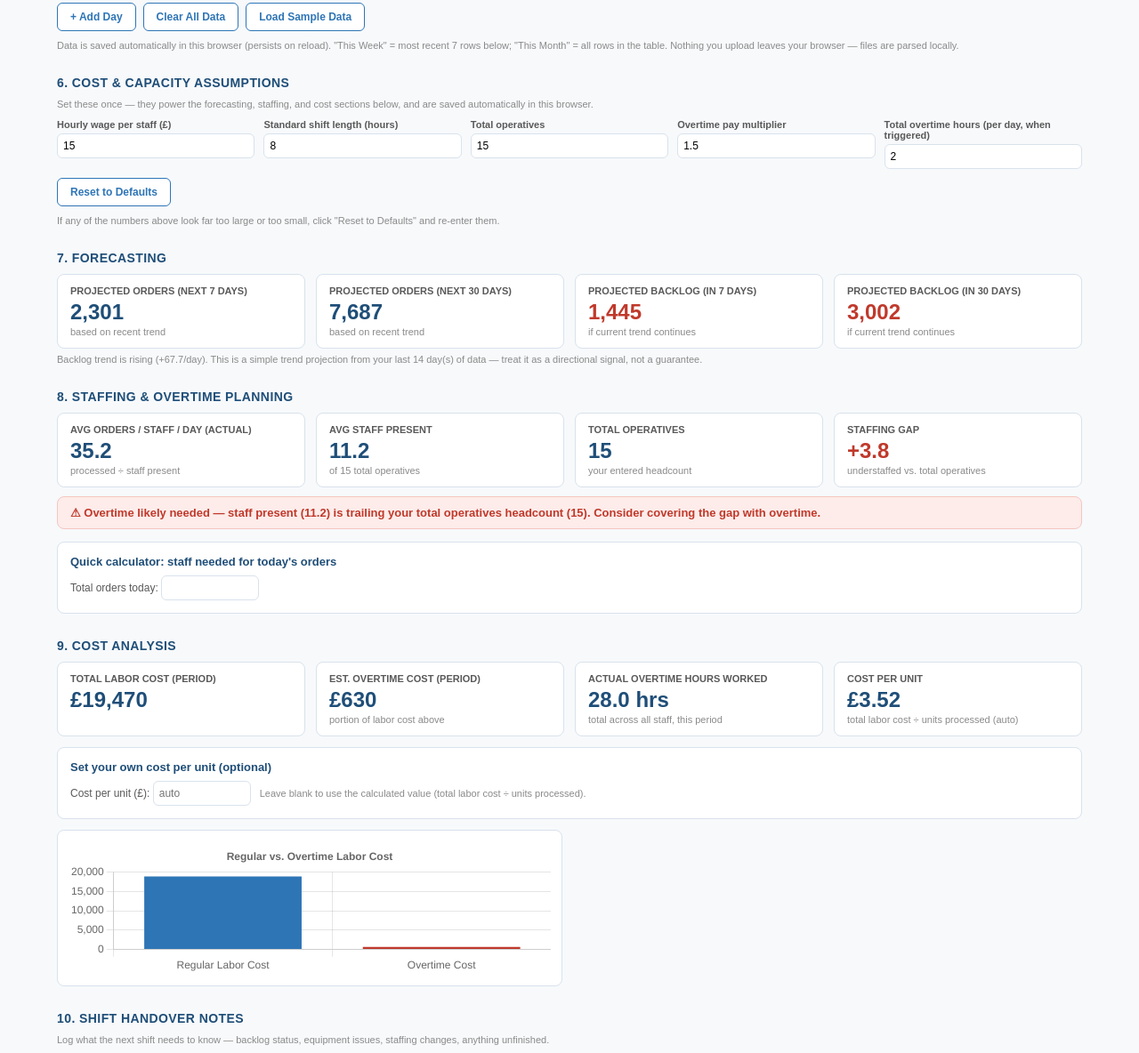
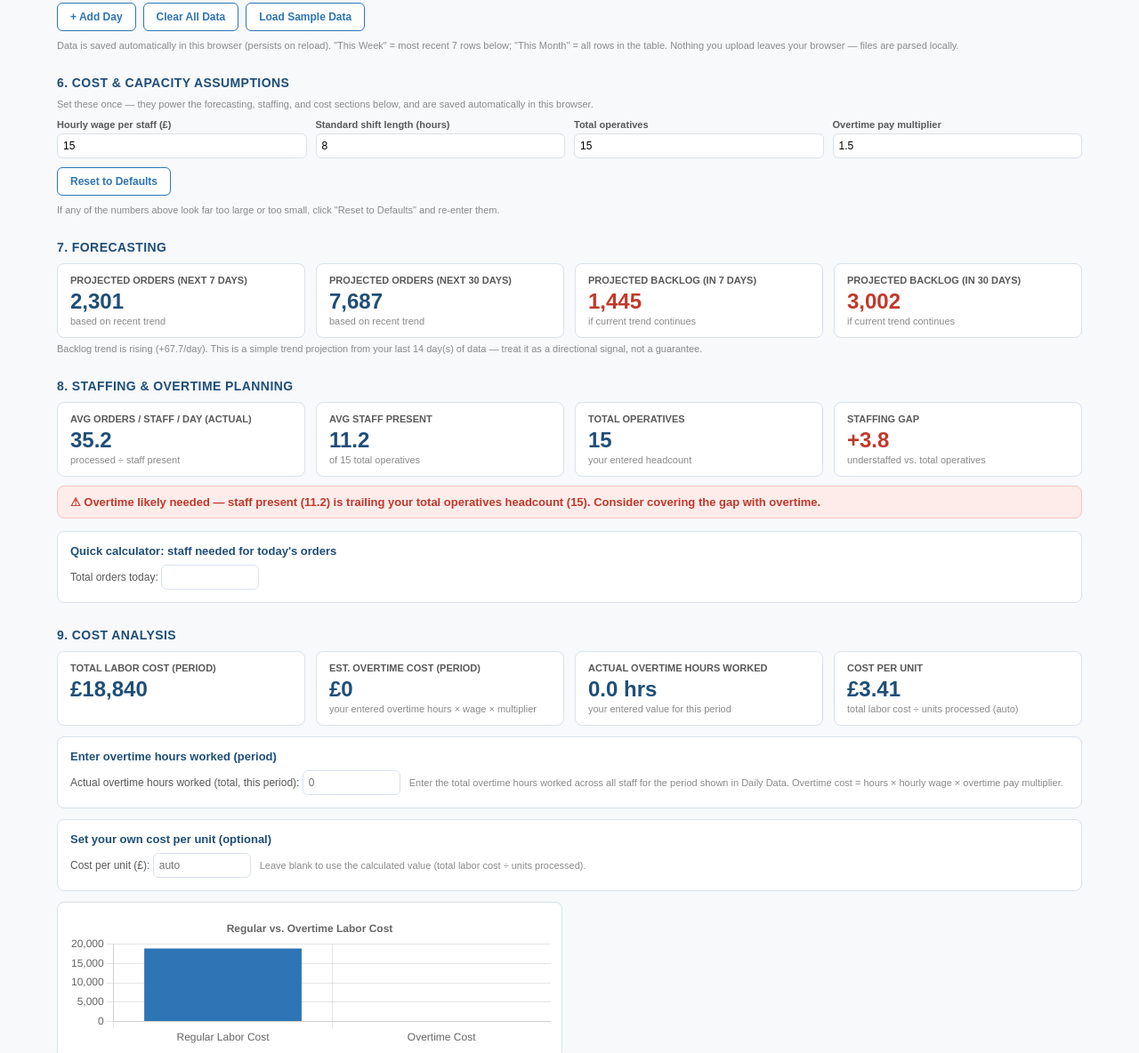
Before and after one commit to rpukitis35-tech/dockpulse-site, a website: page Warehouse_KPI_Analyzer.html in a window 1280 px wide. Shown: the part 1952-3136 px from the top of the page at 89% size. Drawn offline with nearby package versions, Linux system fonts and the light colour scheme.

Commit message:
Update Warehouse_KPI_Analyzer.html

```diff
--- a/Warehouse_KPI_Analyzer.html
+++ b/Warehouse_KPI_Analyzer.html
@@ -183,7 +183,6 @@
     <div class="map-field"><label>Standard shift length (hours)</label><input type="number" id="asmShiftHours" step="0.5" min="0"></div>
     <div class="map-field"><label>Total operatives</label><input type="number" id="asmTotalOperatives" step="1" min="0"></div>
     <div class="map-field"><label>Overtime pay multiplier</label><input type="number" id="asmOtMult" step="0.1" min="1"></div>
-    <div class="map-field"><label>Total overtime hours (per day, when triggered)</label><input type="number" id="asmOtHours" step="0.5" min="0"></div>
   </div>
   <div class="table-actions">
     <button class="btn secondary" id="resetAssumptionsBtn">Reset to Defaults</button>
@@ -209,6 +208,15 @@
 
   <div class="section-title">9. Cost Analysis</div>
   <div class="kpi-grid" id="costGrid"></div>
+  <div class="calc-box" style="margin-top:12px;">
+    <div class="calc-title">Enter overtime hours worked (period)</div>
+    <div style="display:flex;gap:10px;align-items:center;flex-wrap:wrap;">
+      <label style="font-size:12px;color:var(--gray);">Actual overtime hours worked (total, this period):
+        <input type="number" id="overtimeHoursInput" style="width:110px;" step="0.5" min="0" placeholder="0">
+      </label>
+      <span class="footnote" style="margin:0;">Enter the total overtime hours worked across all staff for the period shown in Daily Data. Overtime cost = hours &times; hourly wage &times; overtime pay multiplier.</span>
+    </div>
+  </div>
   <div class="calc-box" style="margin-top:12px;">
     <div class="calc-title">Set your own cost per unit (optional)</div>
     <div style="display:flex;gap:10px;align-items:center;flex-wrap:wrap;">
@@ -297,7 +305,7 @@ let importedFiles = []; // {name, rows, headers, kind, mapping}
 
 /* ============================== ASSUMPTIONS (cost & capacity) ============================== */
 const ASSUMPTIONS_KEY = 'warehouseKpiAssumptions_v1';
-function defaultAssumptions() { return { wage: 15, shiftHours: 8, totalOperatives: 15, otMult: 1.5, otHours: 2, costPerUnit: 0, avgStaffPresentOverride: 0 }; }
+function defaultAssumptions() { return { wage: 15, shiftHours: 8, totalOperatives: 15, otMult: 1.5, actualOvertimeHours: 0, costPerUnit: 0, avgStaffPresentOverride: 0 }; }
 function loadAssumptions() {
   const raw = localStorage.getItem(ASSUMPTIONS_KEY);
   if (raw) { try { return Object.assign(defaultAssumptions(), JSON.parse(raw)); } catch (e) {} }
@@ -1017,10 +1025,10 @@ function updateOrdersCalc(actualPerStaff, totalOperatives) {
 /* ============================== COST ANALYSIS ============================== */
 function renderCost() {
   const days = state.days; const n = days.length;
-  const wage = assumptions.wage, shiftHours = assumptions.shiftHours, otMult = assumptions.otMult, otHoursPerShift = assumptions.otHours, totalOperatives = assumptions.totalOperatives;
+  const wage = assumptions.wage, shiftHours = assumptions.shiftHours, otMult = assumptions.otMult;
   const avgStaffPresent = getAvgStaffPresent(days);
 
-  let totalLabor = 0, totalRegularCost = 0, totalOvertimeCost = 0, totalOvertimeHours = 0, totalProcessed = 0;
+  let totalRegularCost = 0, totalProcessed = 0;
   days.forEach(d => {
     // Use this day's own staffPresent figure when it's actually entered;
     // otherwise fall back to the override-aware average from Key Metrics.
@@ -1032,20 +1040,17 @@ function renderCost() {
     const staff = Number(d.staffPresent) > 0 ? Number(d.staffPresent) : avgStaffPresent;
     const processed = Number(d.processed) || 0;
     totalProcessed += processed;
-    const overtimeTriggered = totalOperatives > 0 && staff < totalOperatives;
-    // "Overtime hours (per shift, when triggered)" is the TOTAL overtime
-    // hours worked that day when overtime is triggered — not per staff
-    // member. Not every present staff member necessarily works overtime,
-    // so multiplying this by headcount overstated both overtime cost and
-    // overtime hours (e.g. 20 hours entered became 20 &times; staff count).
-    const overtimeHours = overtimeTriggered ? otHoursPerShift : 0;
     const regularCost = staff * shiftHours * wage;
-    const overtimeCost = overtimeHours * wage * otMult;
-    totalLabor += regularCost + overtimeCost;
     totalRegularCost += regularCost;
-    totalOvertimeCost += overtimeCost;
-    totalOvertimeHours += overtimeHours;
   });
+
+  // Overtime hours worked is entered directly by the customer (Cost Analysis
+  // section) as a single total for the period, rather than derived per-day —
+  // not every present staff member necessarily works overtime, so there's no
+  // reliable way to infer a total OT hours figure from headcount alone.
+  const totalOvertimeHours = Number(assumptions.actualOvertimeHours) || 0;
+  const totalOvertimeCost = totalOvertimeHours * wage * otMult;
+  const totalLabor = totalRegularCost + totalOvertimeCost;
 
   const calculatedCostPerUnit = totalProcessed > 0 ? totalLabor / totalProcessed : 0;
   const overrideCostPerUnit = Number(assumptions.costPerUnit) || 0;
@@ -1054,8 +1059,8 @@ function renderCost() {
 
   document.getElementById('costGrid').innerHTML = [
     kpiCard('Total Labor Cost (period)', '£' + fmt(totalLabor)),
-    kpiCard('Est. Overtime Cost (period)', '£' + fmt(totalOvertimeCost), 'portion of labor cost above'),
-    kpiCard('Actual Overtime Hours Worked', fmt(totalOvertimeHours, 1) + ' hrs', 'total across all staff, this period'),
+    kpiCard('Est. Overtime Cost (period)', '£' + fmt(totalOvertimeCost), 'your entered overtime hours &times; wage &times; multiplier'),
+    kpiCard('Actual Overtime Hours Worked', fmt(totalOvertimeHours, 1) + ' hrs', 'your entered value for this period'),
     kpiCard('Cost per Unit', '£' + fmt(costPerUnit, 2), usingOverride ? 'your entered value' : 'total labor cost ÷ units processed (auto)'),
   ].join('');
 
@@ -1073,9 +1078,9 @@ function bindAssumptionInputs() {
   document.getElementById('asmShiftHours').value = assumptions.shiftHours;
   document.getElementById('asmTotalOperatives').value = assumptions.totalOperatives;
   document.getElementById('asmOtMult').value = assumptions.otMult;
-  document.getElementById('asmOtHours').value = assumptions.otHours;
   document.getElementById('costPerUnitInput').value = assumptions.costPerUnit ? assumptions.costPerUnit : '';
   document.getElementById('avgStaffPresentInput').value = assumptions.avgStaffPresentOverride ? assumptions.avgStaffPresentOverride : '';
+  document.getElementById('overtimeHoursInput').value = assumptions.actualOvertimeHours ? assumptions.actualOvertimeHours : '';
 
   const bind = (id, key) => document.getElementById(id).addEventListener('input', e => {
     assumptions[key] = Number(e.target.value) || 0;
@@ -1086,9 +1091,9 @@ function bindAssumptionInputs() {
   bind('asmShiftHours', 'shiftHours');
   bind('asmTotalOperatives', 'totalOperatives');
   bind('asmOtMult', 'otMult');
-  bind('asmOtHours', 'otHours');
   bind('costPerUnitInput', 'costPerUnit');
   bind('avgStaffPresentInput', 'avgStaffPresentOverride');
+  bind('overtimeHoursInput', 'actualOvertimeHours');
 
   document.getElementById('calcOrdersToday').addEventListener('input', renderStaffing);
 
```
